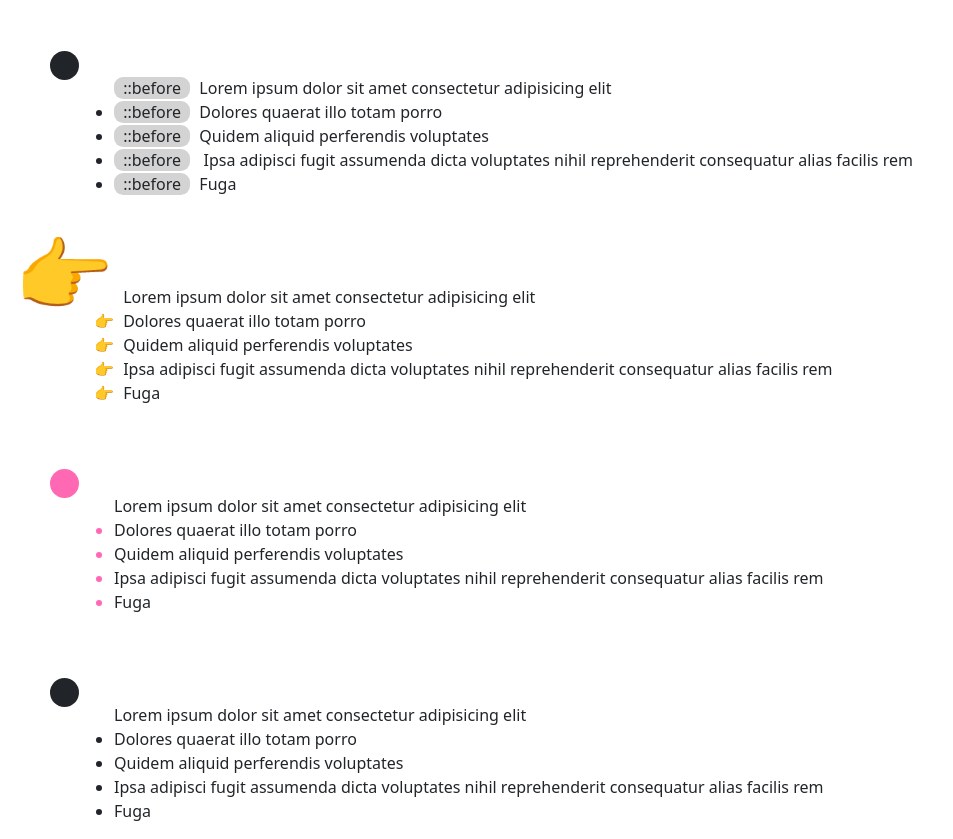
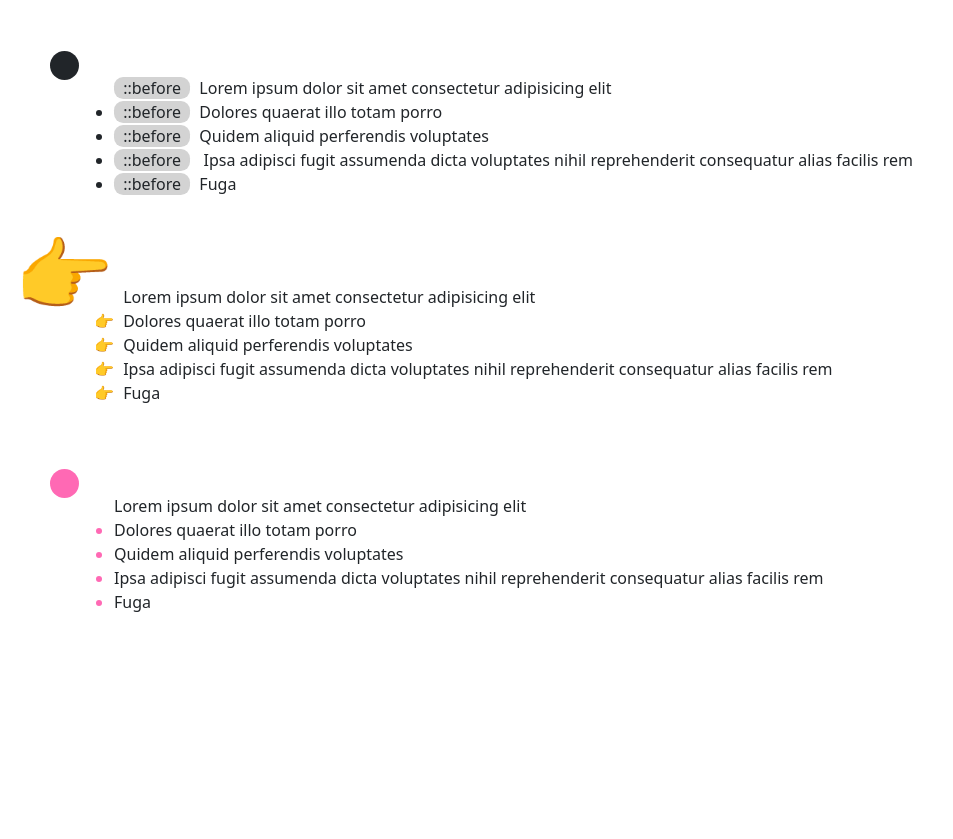
Before and after one commit to cmcoatney/mfw-day9, a plain HTML site: page index.html in a window 1280 px wide. Shown: the part 336-1175 px from the top of the page, without its empty margins (0-953 px from the left). After the commit the page ends 966 px from the top, so only its background shows below. Drawn offline with nearby package versions, Linux system fonts and the light colour scheme.

Commit message:
pseudo classes

```diff
--- a/index.html
+++ b/index.html
@@ -68,20 +68,6 @@
             </li>
             <li>Fuga</li>
           </ul>
-
-
-          <ul id="hover">
-            <li class="marker">
-              Lorem ipsum dolor sit amet consectetur adipisicing elit
-            </li>
-            <li>Dolores quaerat illo totam porro</li>
-            <li>Quidem aliquid perferendis voluptates</li>
-            <li>
-              Ipsa adipisci fugit assumenda dicta voluptates nihil reprehenderit
-              consequatur alias facilis rem
-            </li>
-            <li>Fuga</li>
-          </ul>
         </div>
       </div>
     </div>
```
